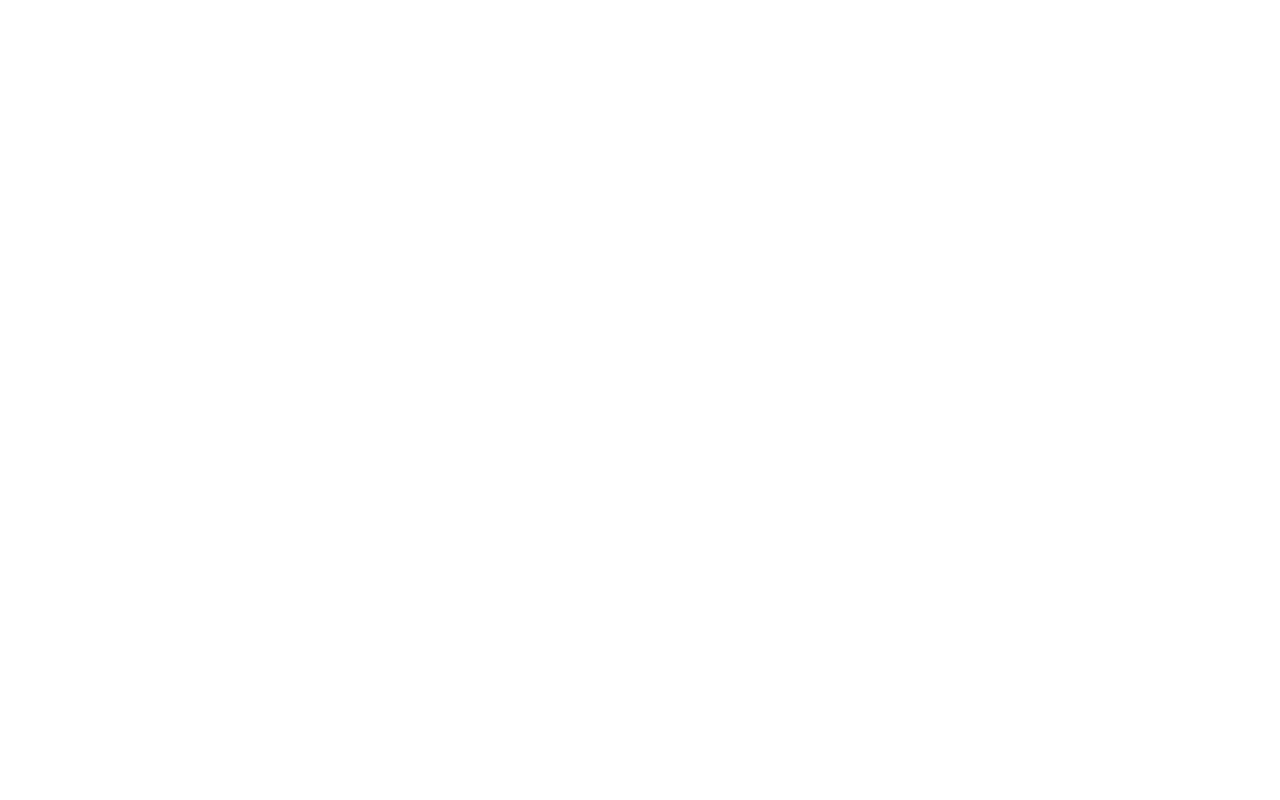
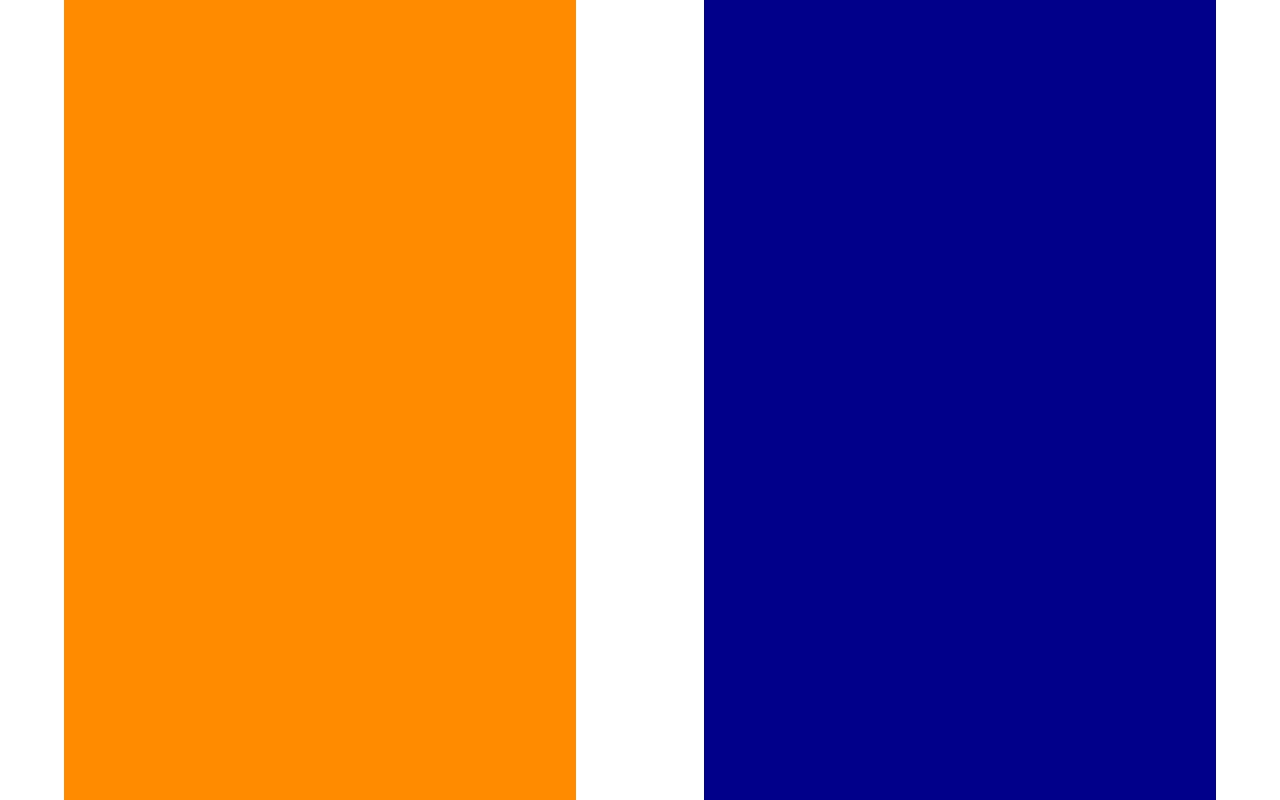
Before and after one commit to bogdanItSchool/myFlex, a plain HTML site: page index.html in a window 1280 px wide. Drawn offline with Linux system fonts and the light colour scheme.

Commit message:
added structure to html

```diff
--- a/index.html
+++ b/index.html
@@ -1,12 +1,29 @@
 <!DOCTYPE html>
 <html lang="en">
-<head>
-  <meta charset="UTF-8">
-  <meta http-equiv="X-UA-Compatible" content="IE=edge">
-  <meta name="viewport" content="width=device-width, initial-scale=1.0">
-  <title>Document</title>
-</head>
-<body>
-
-</body>
+  <head>
+    <meta charset="UTF-8" />
+    <meta http-equiv="X-UA-Compatible" content="IE=edge" />
+    <meta name="viewport" content="width=device-width, initial-scale=1.0" />
+    <title>Document</title>
+    <style>
+      *{
+        margin: 0px;
+      }
+      .content{
+        display: flex;
+        height: 100vh;
+        width: 100vw;
+        justify-content: space-around;
+      }
+      .child{
+        flex-grow: 0.4;
+      }
+    </style>
+  </head>
+  <body>
+    <div class="content">
+      <div class="child" style="background-color: darkorange;"></div>
+      <div class="child" style="background-color: darkblue;"></div>
+    </div>
+  </body>
 </html>
```
